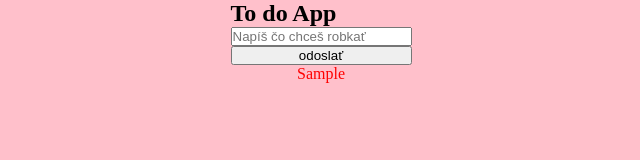
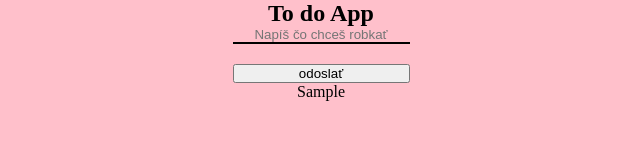
Before and after one commit to MarcelVlcek/toDoApp, a plain HTML site: page index.html in a window 1280 px wide. Both pictures are taken after typing "Sample" into the empty fields and a click on the button "odoslať". Shown: the whole page, without its empty margins (319-959 px from the left). Drawn offline with Linux system fonts and the light colour scheme.

Commit message:
localStorage

```diff
--- a/index.html
+++ b/index.html
@@ -14,14 +14,14 @@
     <section class="to-do-app">
         <h1>To do App</h1>
         <form action="#"  id="task-form">
-            <input type="text" name="task" placeholder="Napíš čo chceš robkať">
+            <input type="text" name="task" placeholder="Napíš čo chceš robkať" autocomplete="off">
             <button type="submit">odoslať</button>
         </form>
     </section>
     <section>
-        <ul class="tasks">
+        <div class="tasks">
 
-        </ul>
+        </div>
     </section>
 </body>
 </html>
--- a/main.js
+++ b/main.js
@@ -1,22 +1,40 @@
 
 
-function createNewLi() {
+if(localStorage.getItem('tasks') == null){
+    var taskArray = [];
+}else{
+    taskArray = JSON.parse(localStorage.getItem('tasks'))
+}
+
     let myForm = document.querySelector('#task-form');
     myForm.addEventListener('submit', function(event) {
 
         event.preventDefault();
 
-        let newLi = document.createElement('li');
-        newLi.textContent = event.target.task.value;
+        taskArray.push(event.target.elements.task.value);
+        taskArrayToLS = JSON.stringify(taskArray);
+        localStorage.setItem('tasks', taskArrayToLS);
 
-        newLi.classList.add('li-style')
+        event.target.elements.task.value = "";
 
-        let taskList = document.querySelector('.tasks');
-        taskList.appendChild(newLi);
+        let taskArrayFromLS = localStorage.getItem('tasks');
+        let taskArrayFromLSj = JSON.parse(taskArrayFromLS);
 
-        event.target.task.value = ''
+        let paragraph = document.createElement('p')
+        paragraph.textContent = taskArrayFromLSj[taskArrayFromLSj.length - 1];
+        document.querySelector('.tasks').appendChild(paragraph);
+
+
     })
 
+let presentTaskArray = localStorage.getItem('tasks');
+let presentTaskArrayj = JSON.parse(presentTaskArray);
 
+
+if(presentTaskArrayj !== null){
+    presentTaskArrayj.forEach(function(oneTask){
+        let paragraph = document.createElement('p');
+        paragraph.textContent = oneTask;
+        document.querySelector('.tasks').appendChild(paragraph);
+    })
 }
-createNewLi();
--- a/style.css
+++ b/style.css
@@ -11,12 +11,30 @@ body{
     align-items: center;
 }
 
+.to-do-app{
+    display: flex;
+    flex-direction: column;
+    align-items: center;
+    justify-content: center;
+}
+
 form{
     display: flex;
     flex-direction: column;
 }
 
+#task-form input{
+    background-color: transparent;
+    border: none;
+    outline: none;
+    margin-bottom: 20px;
+    border-bottom: 2px solid #000;
+    text-align: center;
+}
+
+
+
 .li-style{
-    color: red;
+    color: #000;
     list-style-type: none;
 }
```
